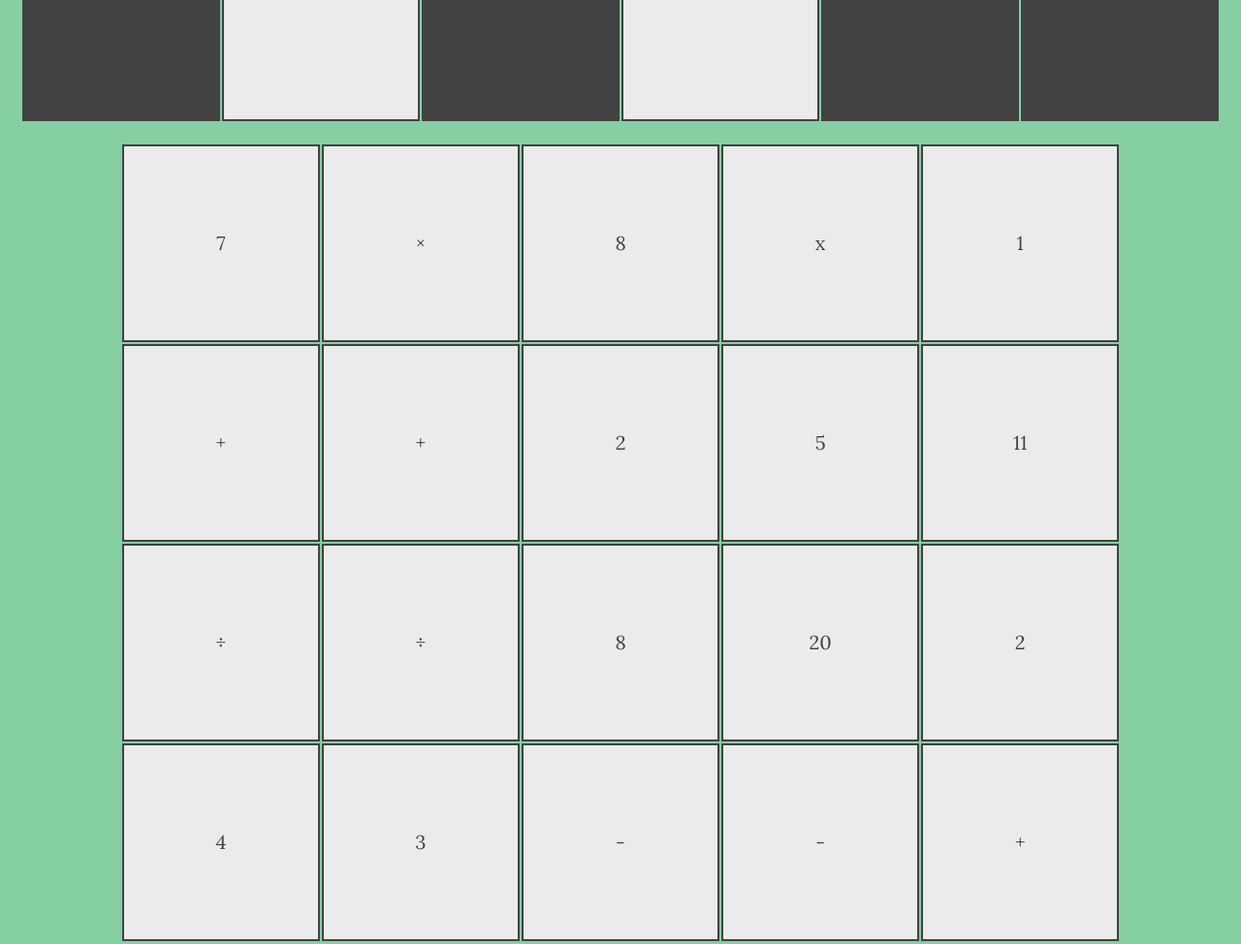
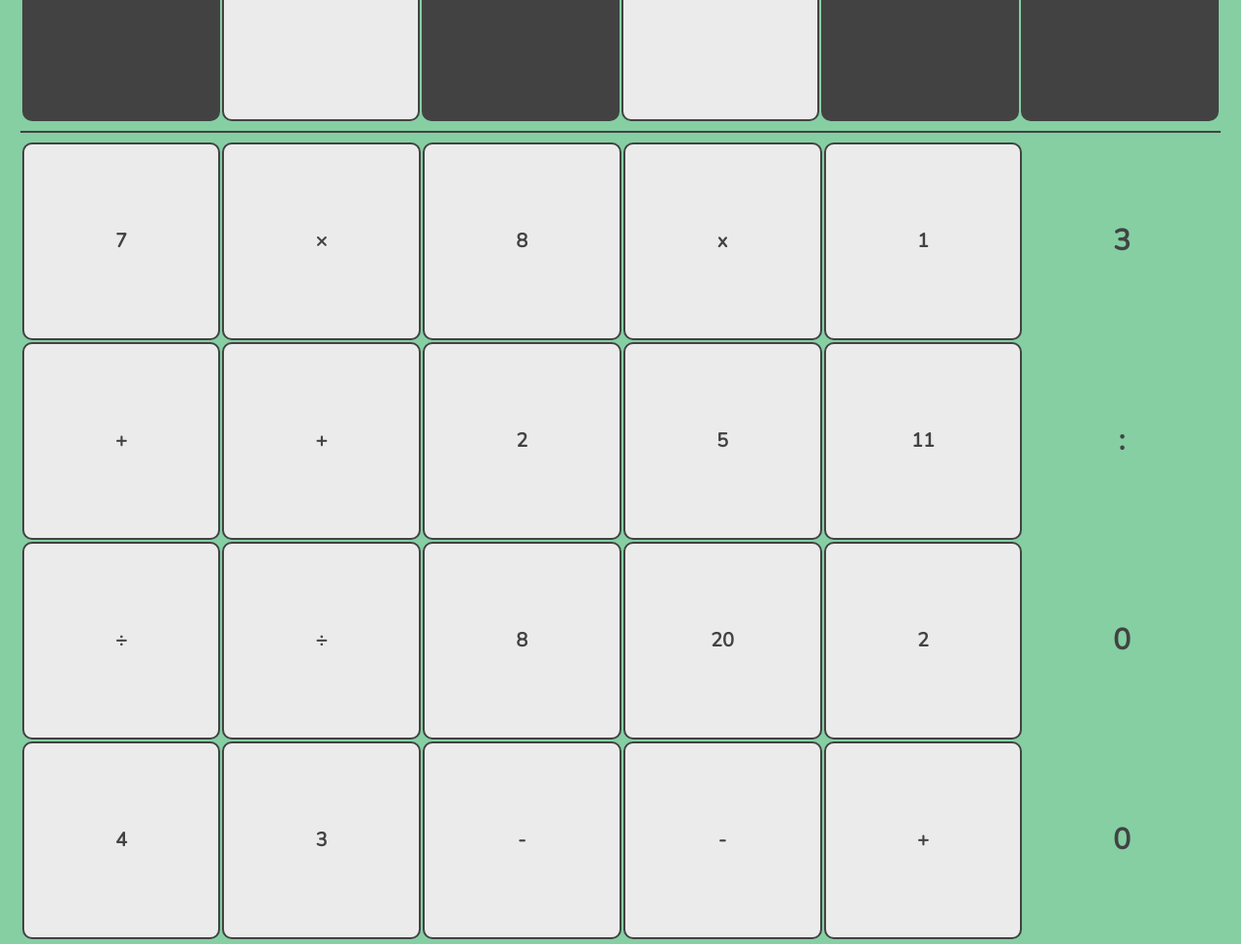
Before and after one commit to scapps00/CrossEQ, a website: page numbers/www/index.html in a window 1280 px wide. Shown: the part 1120-2094 px from the top of the page at 97% size. Drawn offline with nearby package versions, Linux system fonts and the light colour scheme.

Commit message:
full format

```diff
--- a/numbers/www/css/style.css
+++ b/numbers/www/css/style.css
@@ -1,29 +1,36 @@
 body {
     background-color: #85cfa3;
     color: #424242;
-    font-family: 'Lora', serif;
+    font-family: 'Nunito', sans-serif;
     font-size: 20px;
+    font-weight: bold;
     text-align: center;
-    line-height: 20px;
+    vertical-align: middle;
 }
 
-.tableContainer1 {
+.tableContainer1, .tableContainer2 {
     width: 98%;
     display: block;
     margin: auto;
 }
 
-.tableContainer2 {
-    display: block;
-    margin: auto;
+.tableContainer1 {
+    padding-bottom: 8px;
 }
 
-td, .choices tr td {
+.tableContainer2 {
+    border-top: 2px #424242 solid;
+    padding-top: 8px;
+}
+
+td {
     border: 2px #424242 solid;
+    padding: 0px;
+    border-radius: 10px;
     padding: 0px;
 }
 
-.grid {
+.grid, .bottom {
     width: 100%;
 }
 
@@ -37,7 +44,8 @@ td {
     background-color: #424242;
 }
 
-.choices tr td {
-    width: 35px;
-    height: 35px;
+.blank {
+    border-style: none;
+    background: #85cfa3;
+    font-size: 30px;
 }
--- a/numbers/www/index.html
+++ b/numbers/www/index.html
@@ -3,7 +3,7 @@
     <head>
         <meta charset="UTF-8">
         <title>Numbers</title>
-        <link href="https://fonts.googleapis.com/css?family=Lora" rel="stylesheet">
+        <link href="https://fonts.googleapis.com/css?family=Nunito" rel="stylesheet">
         <link rel="stylesheet" href="css/style.css">
     </head>
     <body>
@@ -57,9 +57,8 @@
                 <td class="6-5"></td>
                 <td class="6-6"></td>
             </tr>
-            </div>
         </table>
-        <br>
+    </div>
         <div class="tableContainer2">
         <table class="choices">
             <tr>
@@ -68,6 +67,7 @@
                 <td class="3">8</td>
                 <td class="4">x</td>
                 <td class="5">1</td>
+                <td class="counterMin blank">3</td>
             </tr>
             <tr>
                 <td class="6">+</td>
@@ -75,6 +75,7 @@
                 <td class="8">2</td>
                 <td class="9">5</td>
                 <td class="10">11</td>
+                <td class="blank">:</td>
             </tr>
             <tr>
                 <td class="11">÷</td>
@@ -82,6 +83,7 @@
                 <td class="13">8</td>
                 <td class="14">20</td>
                 <td class="15">2</td>
+                <td class="counterSec1 blank">0</td>
             </tr>
             <tr>
                 <td class="16">4</td>
@@ -89,19 +91,11 @@
                 <td class="18">-</td>
                 <td class="19">-</td>
                 <td class="20">+</td>
+                <td class="counterSec2 blank">0</td>
             </tr>
         </table>
         </div>
         <script src="https://ajax.googleapis.com/ajax/libs/jquery/3.2.1/jquery.min.js"></script>
-        <script>
-            var widthTable = $("table").width();
-            $("table").css("height", widthTable + "px");
-
-            var widthTd = $("[class='1-1']").width();
-            $(".choices tr td").width(widthTd);
-            $(".choices").height($(".choices").width() / 5 * 4);
-
-            $(".tableContainer2").width($(".choices").width());
-        </script>
+        <script src="js/format.js"></script>
     </body>
 </html>
--- /dev/null
+++ b/numbers/www/js/format.js
@@ -0,0 +1,8 @@
+var widthTable = $(".grid").width();
+$(".grid").css("height", widthTable + "px");
+
+$(".choices").width($(".grid").width());
+
+$(".choices").height($(".choices").width() / 6 * 4);
+
+$(".choices tr td").width($(".choices").width() / 6);
```
Also changed, not shown: numbers/www/js/moveNum.js (added), 11 other files.
